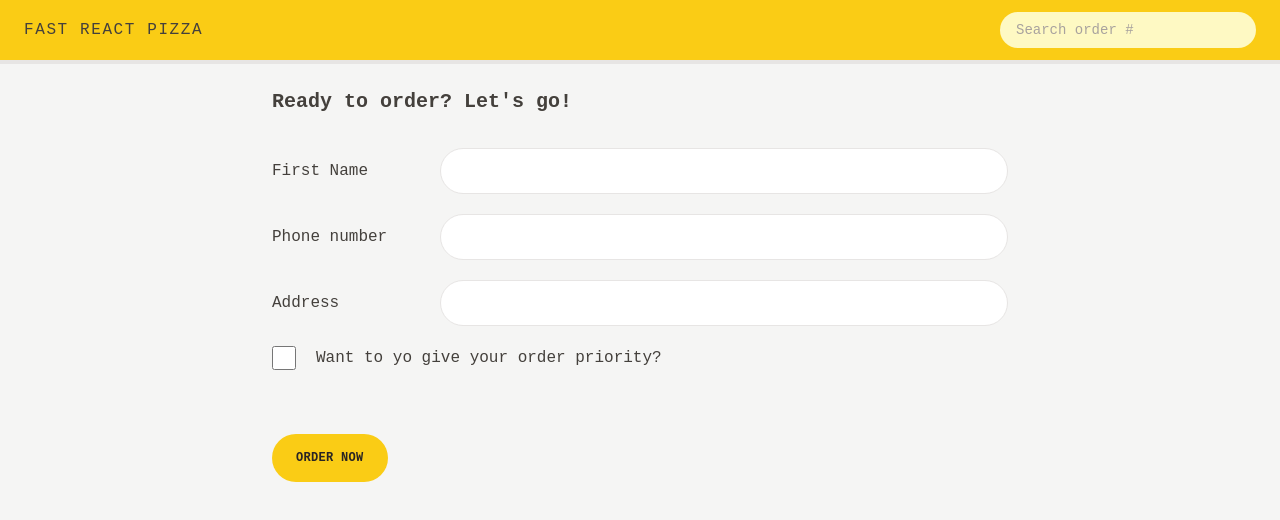
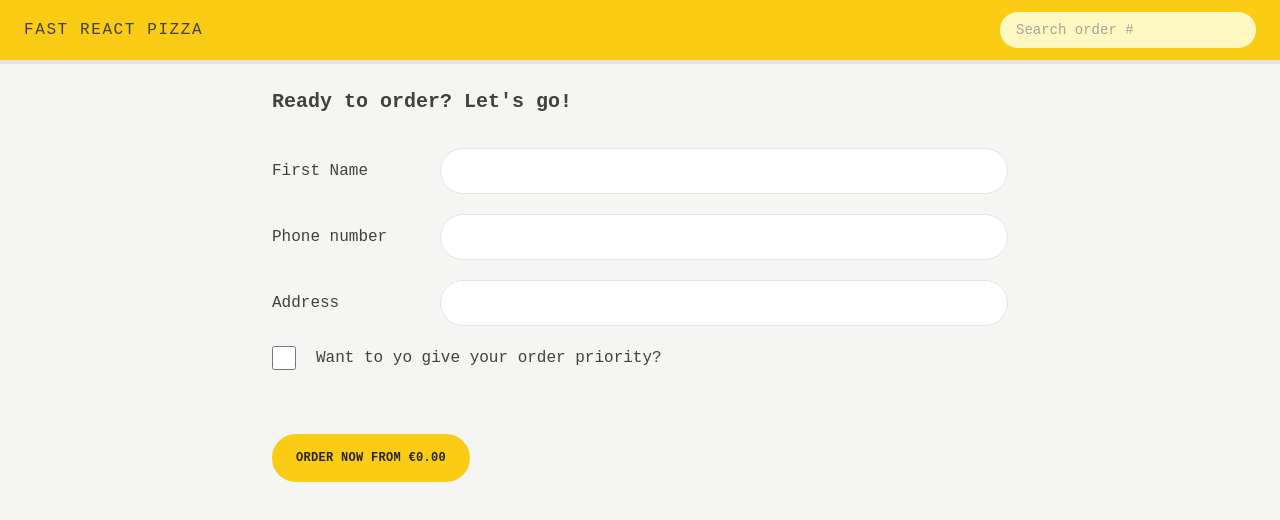
Before and after one commit to pinoen/fast-react-pizza, a React (Vite) app: page /order/new in a window 1280 px wide. Shown: the top 520 px of the page. Built offline with nearby package versions, Linux system fonts and the light colour scheme.

Commit message:
replace the fake cart with getCart from the store and show the total price in order btn taking into account if the order has o not has priority

```diff
--- a/src/features/order/CreateOrder.jsx
+++ b/src/features/order/CreateOrder.jsx
@@ -3,6 +3,10 @@
 import { createOrder } from "../../services/apiRestaurant";
 import Button from "../../ui/Button";
 import { useSelector } from "react-redux";
+import { clearCart, getCart, getTotalCartPrice } from '../cart/cartSlice'
+// import EmptyCart from '../cart/EmptyCart'
+import store from '../../store'
+import { formatCurrency } from "../../utils/helpers";
 
 // https://uibakery.io/regex-library/phone-number
 const isValidPhone = (str) =>
@@ -10,6 +14,7 @@
     str
   );
 
+/*
 const fakeCart = [
   {
     pizzaId: 12,
@@ -33,15 +38,20 @@
     totalPrice: 15,
   },
 ];
+*/
 
 function CreateOrder() {
+  const [withPriority, setWithPriority] = useState(false);
   const navigation = useNavigation()
   const isSubmitting = navigation.state === 'submitting'
   const formErrors = useActionData()
   const username = useSelector(store => store.user.username)
+  const cart = useSelector(getCart);
+  const totalCartPrice = useSelector(getTotalCartPrice)
+  const priority = withPriority ? totalCartPrice * 0.2 : 0
+  const totalPrice = totalCartPrice + priority
 
-  // const [withPriority, setWithPriority] = useState(false);
-  const cart = fakeCart;
+  // if(!cart.length) return <EmptyCart />
 
   return (
     <div className="px-4 py-6">
@@ -76,15 +86,15 @@
             name="priority"
             id="priority"
             className="w-6 h-6 accent-yellow-400 focus:outline-none"
-          // value={withPriority}
-          // onChange={(e) => setWithPriority(e.target.checked)}
+            value={withPriority}
+            onChange={(e) => setWithPriority(e.target.checked)}
           />
           <label className="font-medium" htmlFor="priority">Want to yo give your order priority?</label>
         </div>
 
         <div>
           <input type="hidden" name="cart" value={JSON.stringify(cart)} />
-          <Button type='primary' disabled={isSubmitting}>{isSubmitting ? "Submitting..." : "Order now"}</Button>
+          <Button type='primary' disabled={isSubmitting}>{isSubmitting ? "Submitting..." : `Order now from ${formatCurrency(totalPrice)}`}</Button>
         </div>
       </Form>
     </div>
@@ -97,7 +107,7 @@
   const order = {
     ...data,
     cart: JSON.parse(data.cart),
-    priority: data.priority === 'on'
+    priority: data.priority === 'true'
   }
 
   const errors = {}
@@ -110,6 +120,9 @@
   // So now if everything is ok, a new order is created and redirect
   const newOrder = await createOrder(order)
 
+  // To get rid of the cart values in CartOverview once the order was submitted:
+  store.dispatch(clearCart())
+
   return redirect(`/order/${newOrder.id}`)
 }
 
```
